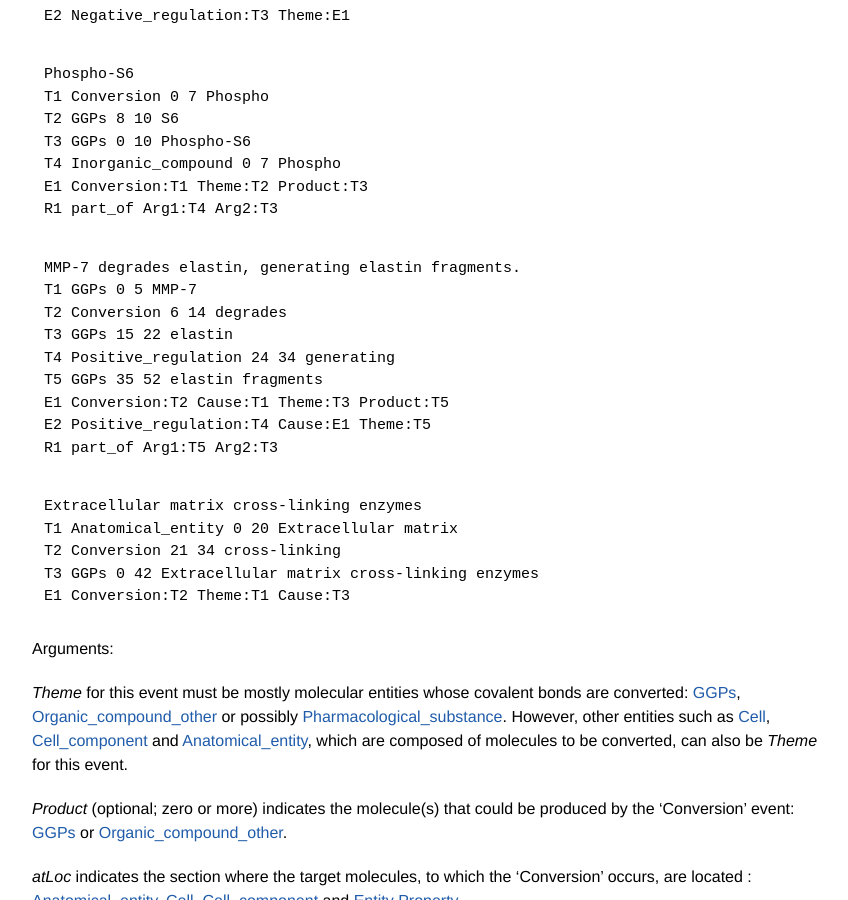
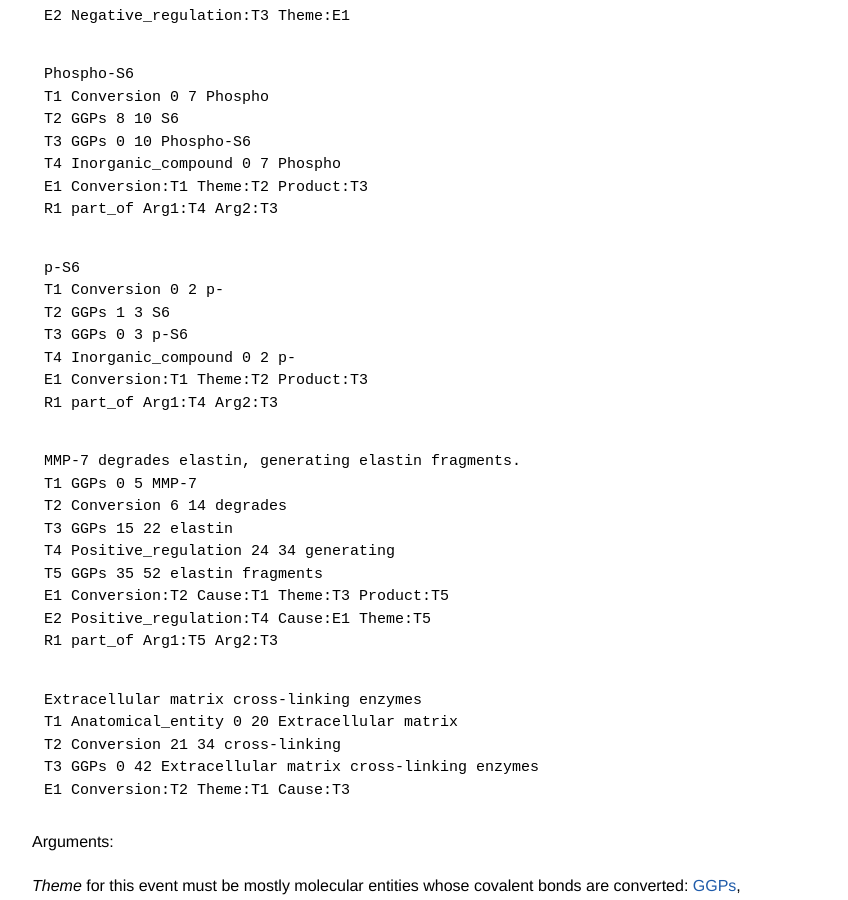
Before and after one commit to ezcatdb/molbiol_lung_corpus-guidelines, a Jekyll site: the page built from _event/Conversion.md, in a window 1280 px wide and 900 px high, scrolled down 863 px. Shown: the whole window, without its empty margins (208-1056 px from the left). Built offline with Jekyll 4.4.1, drawn with Linux system fonts in a browser that asks for light colours.

Commit message:
new sample sentence included in _event/Conversion.md

```diff
--- a/_event/Conversion.md
+++ b/_event/Conversion.md
@@ -52,6 +52,15 @@ E1 Conversion:T1 Theme:T2 Product:T3
 R1 part_of Arg1:T4 Arg2:T3
 ~~~
 ~~~ ann
+p-S6
+T1 Conversion 0 2 p-
+T2 GGPs 1 3 S6
+T3 GGPs 0 3 p-S6
+T4 Inorganic_compound 0 2 p-
+E1 Conversion:T1 Theme:T2 Product:T3
+R1 part_of Arg1:T4 Arg2:T3
+~~~
+~~~ ann
 MMP-7 degrades elastin, generating elastin fragments.
 T1 GGPs 0 5 MMP-7
 T2 Conversion 6 14 degrades
```
